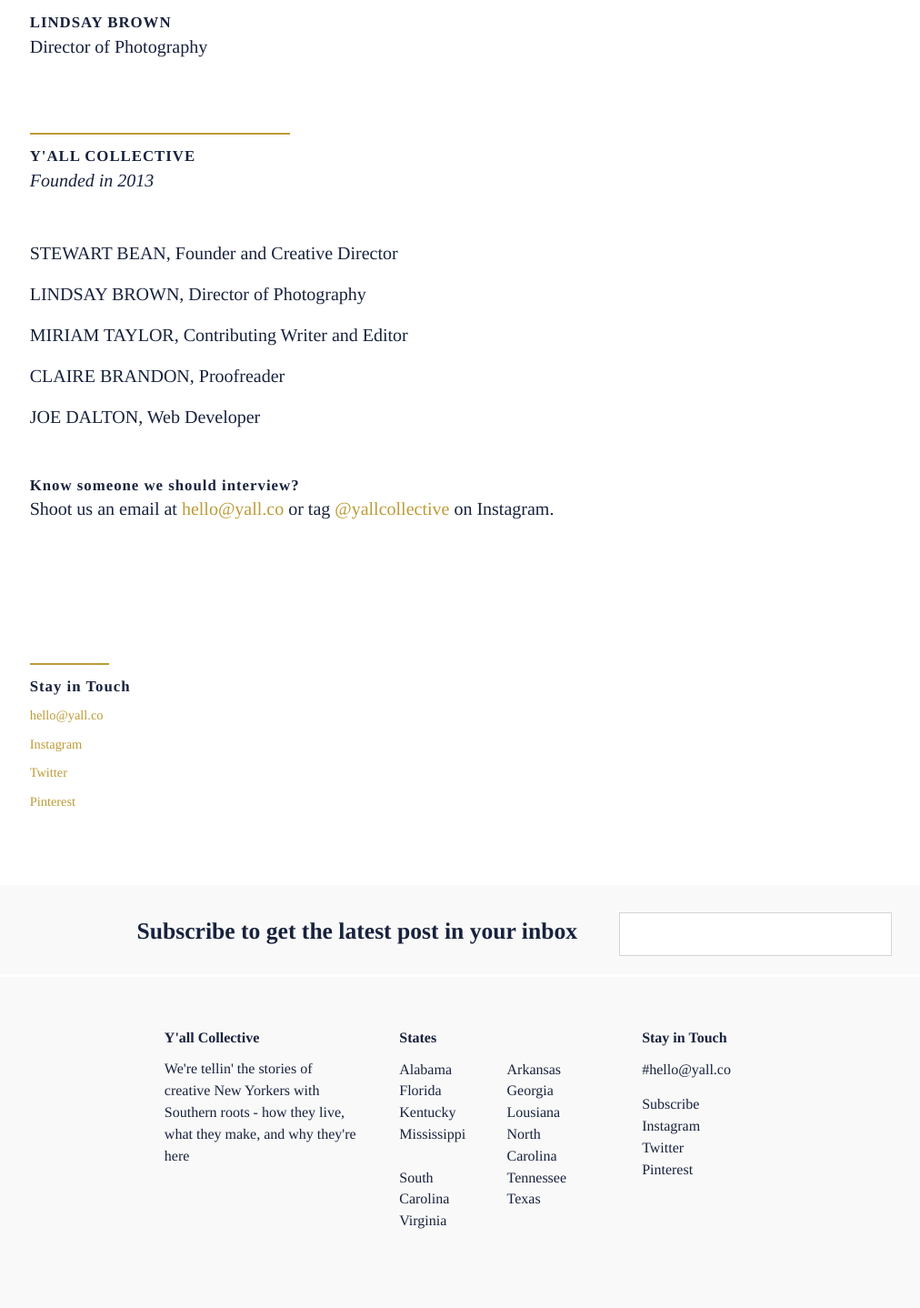
After one commit to jdalton308/yall, a PHP site: page /html/about.html in a window 1280 px wide. The commit adds this page. Shown: the part 1336-2774 px from the top of the page at 91% size, without its empty margins (74-1086 px from the left). Run offline with PHP 8.4, Linux system fonts and the light colour scheme; style sheets or scripts are compiled from the project's sources; some web fonts are replaced.

Commit message:
About page styling finished

```diff
--- /dev/null
+++ b/prototype/src/html/about.html
@@ -0,0 +1,160 @@
+<!DOCTYPE html>
+<html>
+<head>
+  <meta charset="UTF-8">
+  <meta name="themeColor" content="#444">
+  <meta name="viewport" content="width=device-width, initial-scale=1.0">
+
+  <title>Y'all Collective | About</title>
+  <meta name="description" content="The stories of creative New Yorkers with Southern roots">
+
+  <!-- Webfonts -->
+  <link rel="stylesheet" type="text/css" href="https://cloud.typography.com/7655474/6672752/css/fonts.css" />
+
+  <link rel="stylesheet" charset="utf-8" href="/css/main.css">
+</head>
+<body id="about">
+
+  <header>
+    <a href="/" class="icon-logo"></a>
+    <nav>
+      <div class="nav-item">PROFILES</div>
+      <div class="nav-item">Q&amp;A'S</div>
+      <div class="nav-item">ESSAYS</div>
+      <div class="nav-item">ABOUT</div>
+    </nav>
+  </header>
+
+  <main>
+    <section class="quote-callout">
+      <blockquote>We’re tellin’ the stories of creative New Yorkers with Southern roots—how they live, what they make, &amp; why they’re here.</blockquote>
+    </section>
+
+    <section class="founder-photo-section">
+      <figure>
+        <img src="/assets/img/cody.jpg" alt="Stewart Bean: Founder and Creative Director">
+        <figcaption>
+          <h4>STEWART BEAN</h4>
+          <p>Founder and Creative Director</p>
+        </figcaption>
+      </figure>
+      <figure>
+        <img src="/assets/img/cody.jpg" alt="Lindsay Brown: Photographer">
+        <figcaption>
+          <h4>LINDSAY BROWN</h4>
+          <p>Director of Photography</p>
+        </figcaption>
+      </figure>
+    </section>
+
+
+    <section class="about-content-section">
+      <div class="credit-col">
+        <h4>Y'ALL COLLECTIVE</h4>
+        <p><em>Founded in 2013</em></p>
+        <div class="credits">
+          <p>STEWART BEAN, Founder and Creative Director</p>
+          <p>LINDSAY BROWN, Director of Photography</p>
+          <p>MIRIAM TAYLOR, Contributing Writer and Editor</p>
+          <p>CLAIRE BRANDON, Proofreader</p>
+          <p>JOE DALTON, Web Developer</p>
+        </div>
+        <div class="requests">
+          <h4>Know someone we should interview?</h4>
+          <p>Shoot us an email at <a href="email:hello@yall.co">hello@yall.co</a> or tag <a href="//www.instagram.com/yallcollective" target="_blank">@yallcollective</a> on Instagram.</p>
+        </div>
+      </div>
+
+      <div class="in-touch-col">
+        <h4>Stay in Touch</h4>
+        <p><a href="email:hello@yall.com">hello@yall.co</a></p>
+        <p><a href="//www.instagram.com/yallcollective">Instagram</a></p>
+        <p><a href="//www.twitter.com/yallcollective">Twitter</a></p>
+        <p><a href="//www.pinterest.com/yallcollective">Pinterest</a></p>
+      </div>
+    </section>
+
+  </main>
+
+  <footer>
+    <div class="subscribe-bar">
+      <label for="subscribe-email">
+        Subscribe to get the latest post in your inbox
+        <input type="text" id="subscribe-email" name="subscribe-email">
+      </label>
+    </div>
+
+    <div class="footer-body">
+      <div class="footer-col">
+        <div class="footer-title">Y'all Collective</div>
+        <div class="footer-copy">
+          <p>We're tellin' the stories of creative New Yorkers with Southern roots - how they live, what they make, and why they're here</p>
+        </div>
+      </div>
+      <div class="footer-col">
+        <div class="footer-title">States</div>
+        <div class="footer-list">
+          <div class="list-item">
+            <a href="#">Alabama</a>
+          </div>
+          <div class="list-item">
+            <a href="#">Arkansas</a>
+          </div>
+          <div class="list-item">
+            <a href="#">Florida</a>
+          </div>
+          <div class="list-item">
+            <a href="#">Georgia</a>
+          </div>
+          <div class="list-item">
+            <a href="#">Kentucky</a>
+          </div>
+          <div class="list-item">
+            <a href="#">Lousiana</a>
+          </div>
+          <div class="list-item">
+            <a href="#">Mississippi</a>
+          </div>
+          <div class="list-item">
+            <a href="#">North Carolina</a>
+          </div>
+          <div class="list-item">
+            <a href="#">South Carolina</a>
+          </div>
+          <div class="list-item">
+            <a href="#">Tennessee</a>
+          </div>
+          <div class="list-item">
+            <a href="#">Texas</a>
+          </div>
+          <div class="list-item">
+            <a href="#">Virginia</a>
+          </div>
+        </div>
+      </div>
+      <div class="footer-col">
+        <div class="footer-title">Stay in Touch</div>
+        <div class="footer-list">
+          <div class="list-item top"><a href="mailto:hello
+            @yall.co">#hello@yall.co</a>
+          </div>
+          <div class="list-item">
+            <a href="#">Subscribe</a>
+          </div>
+          <div class="list-item">
+            <a href="#">Instagram</a>
+          </div>
+          <div class="list-item">
+            <a href="#">Twitter</a>
+          </div>
+          <div class="list-item">
+            <a href="#">Pinterest</a>
+          </div>
+        </div>
+      </div>
+    </div>
+  </footer>
+
+  <script src="/js/main.js"></script>
+</body>
+</html>
--- /dev/null
+++ b/prototype/src/scss/_about.scss
@@ -0,0 +1,127 @@
+#about {
+  h4 {
+    letter-spacing: 1px;
+  }
+  p {
+    line-height: 1.5em;
+  }
+  .quote-callout {
+    margin-top: 60px;
+
+    @media (min-width: $mobile) {
+      margin: 60px auto;
+    }
+  }
+  .founder-photo-section,
+  .about-content-section {
+    @include tenWideCenter();
+  }
+  .founder-photo-section {
+    figure {
+      display: block;
+      width: 100%;
+      margin-bottom: 30px;
+
+      img {
+        display: block;
+        width: 100%;
+        margin-bottom: 5px;
+      }
+      figcaption {
+        display: block;
+      }
+    }
+
+    @media (min-width: $mobile) {
+      figure {
+        position: relative;
+        display: inline-block;
+        vertical-align: top;
+        width: 48%;
+        margin-bottom: 0;
+
+        &:first-child {
+          margin-right: 4%;
+          padding-top: 90px;
+
+          figcaption {
+            position: absolute;
+            left: 0;
+            top: 20px;
+          }
+        }
+        &:last-child {
+          img {
+            margin-bottom: 15px;
+          }
+        }
+      }
+    }
+  }
+  .about-content-section {
+    p {
+      margin-bottom: 15px;
+    }
+    .credit-col,
+    .in-touch-col {
+      position: relative;
+      margin: 50px 0;
+      padding-top: 15px;
+
+      &:before {
+        content: '';
+        position: absolute;
+        top: 0;
+        left: 0;
+        display: inline-block;
+        width: 35%;
+        height: 2px;
+        background-color: $gold;
+      }
+    }
+    .credit-col {
+      .credits {
+        margin: 30px 0;
+      }
+      .requests {
+
+      }
+    }
+    .in-touch-col {
+      // margin: 50px 0;
+
+      h4 {
+        margin-bottom: 10px;
+      }
+      p {
+        margin-bottom: 10px;
+      }
+    }
+
+    @media (min-width: $mobile) {
+      .credit-col,
+      .in-touch-col {
+        display: inline-block;
+        vertical-align: top;
+        margin: 70px 0;
+      }
+      .credit-col {
+        width: calc(100% - 250px);
+
+        .credits {
+          margin: 50px 0;
+        }
+      }
+      .in-touch-col {
+        width: 250px;
+
+        h4 {
+          // margin-bottom: 50px;
+        }
+        p {
+          font-size: 0.9rem;
+        }
+      }
+    }
+  }
+}
--- a/prototype/src/scss/_footer.scss
+++ b/prototype/src/scss/_footer.scss
@@ -6,6 +6,9 @@ footer {
   width: 100%;
   background-color: $offWhite;
 
+  a {
+    color: $text-color;
+  }
   .subscribe-bar {
     text-align: center;
     padding: 20px;
@@ -16,7 +19,8 @@ footer {
 
     input {
       display: block;
-      width: 300px;
+      width: 100%;
+      max-width: 300px;
       margin: 10px auto 0;
       color: $gold;
     }
@@ -36,6 +40,15 @@ footer {
     .footer-col {
       width: 100%;
       margin-bottom: 30px;
+
+      &:last-child {
+        .footer-list {
+          .list-item {
+            display: block;
+            width: 100%;
+          }
+        }
+      }
 
       .footer-title {
         @extend p;
@@ -59,7 +72,11 @@ footer {
           float: left;
           width: 45%;
 
-          &:nth-child(even) {
+          &.top {
+            margin-bottom: 15px;
+          }
+
+          &:nth-child(odd) {
             margin-right: 10%;
           }
         }
@@ -70,15 +87,20 @@ footer {
       width: 66%;
       padding: 55px 0;
       margin: 0 auto;
+      text-align: center;
 
       .footer-col {
         display: inline-block;
         vertical-align: top;
         width: 30%;
         padding-right: 2%;
+        text-align: left;
 
         &:first-child {
           padding-right: 5%;
+        }
+        &:last-child {
+          padding-left: 1%;
         }
         .footer-list {
           .list-item {
--- a/prototype/src/scss/_general.scss
+++ b/prototype/src/scss/_general.scss
@@ -25,6 +25,18 @@ blockquote {
 figure {
   margin: 0;
   padding: 0;
+}
+
+.quote-callout {
+  width: 80%;
+  min-width: 300px;
+  margin: 0 auto 60px;
+  text-align: center;
+
+  @media (min-width: $mobile) {
+    width: 66%;
+    margin: 0 auto 160px;
+  }
 }
 
 // GRID EDITS
--- a/prototype/src/scss/_home.scss
+++ b/prototype/src/scss/_home.scss
@@ -3,7 +3,6 @@
 // ---------------
 
 #home {
-  padding-top: 70px;
 
   header {
     margin-bottom: 40px;
@@ -205,17 +204,5 @@
     } // end media query
   } // end feature-item
 
-  .quote-callout {
-    width: 80%;
-    min-width: 300px;
-    margin: 0 auto 60px;
-    text-align: center;
-
-    @media (min-width: $mobile) {
-      width: 66%;
-      margin: 0 auto 160px;
-    }
-  }
-
 
 }
--- a/prototype/src/scss/_nav.scss
+++ b/prototype/src/scss/_nav.scss
@@ -3,6 +3,7 @@
 //-----------
 
 header {
+  padding-top: 70px;
   text-align: center;
 
   .icon-logo {
--- a/prototype/src/scss/_typography.scss
+++ b/prototype/src/scss/_typography.scss
@@ -101,12 +101,12 @@ h6 {
 }
 
 a {
-  color: $text-color;
+  color: $gold;
   text-decoration: none;
   @include transition();
 
   &:visited {
-    color: $text-color;
+    color: $gold;
   }
 
   @media (min-width: $mobile) {
--- a/prototype/src/scss/main.scss
+++ b/prototype/src/scss/main.scss
@@ -9,3 +9,4 @@
 
 @import "home";
 @import "article";
+@import "about";
```
Also changed, not shown: prototype/build/about.html (added, +2 -0 lines), prototype/build/css/main.css (+119 -17 lines).
